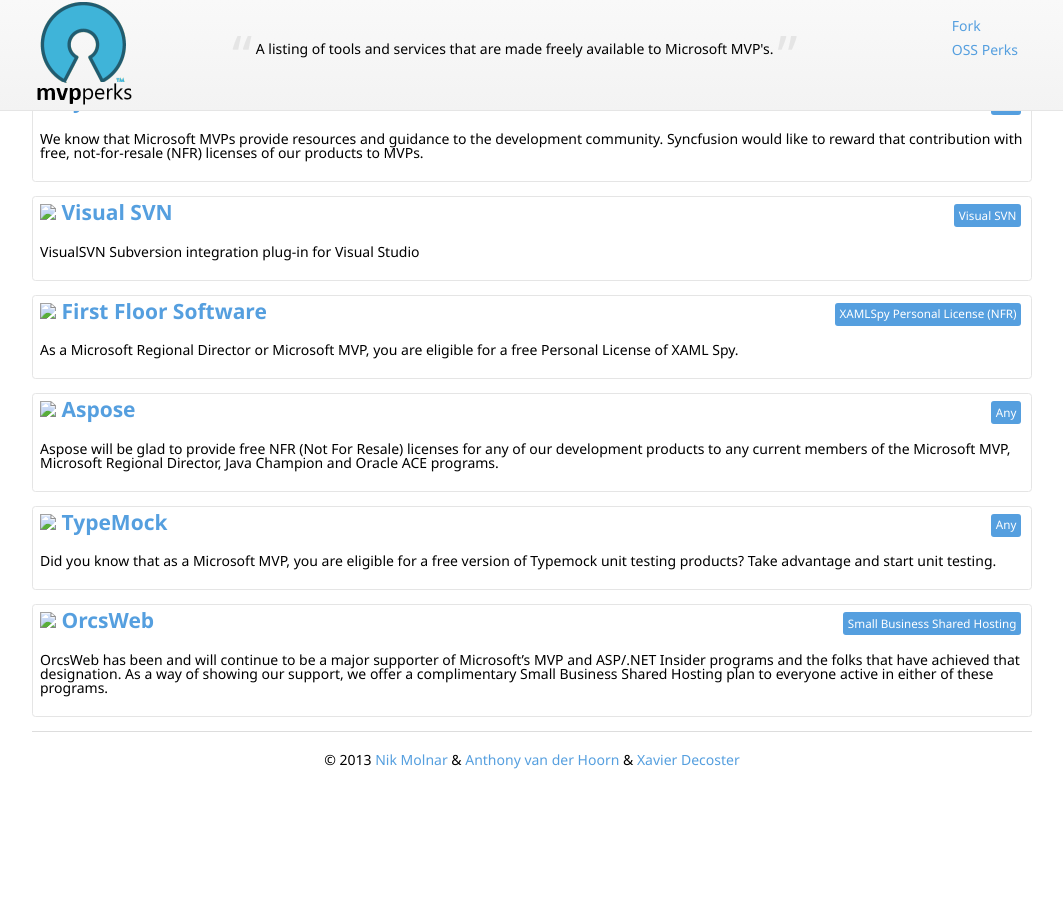
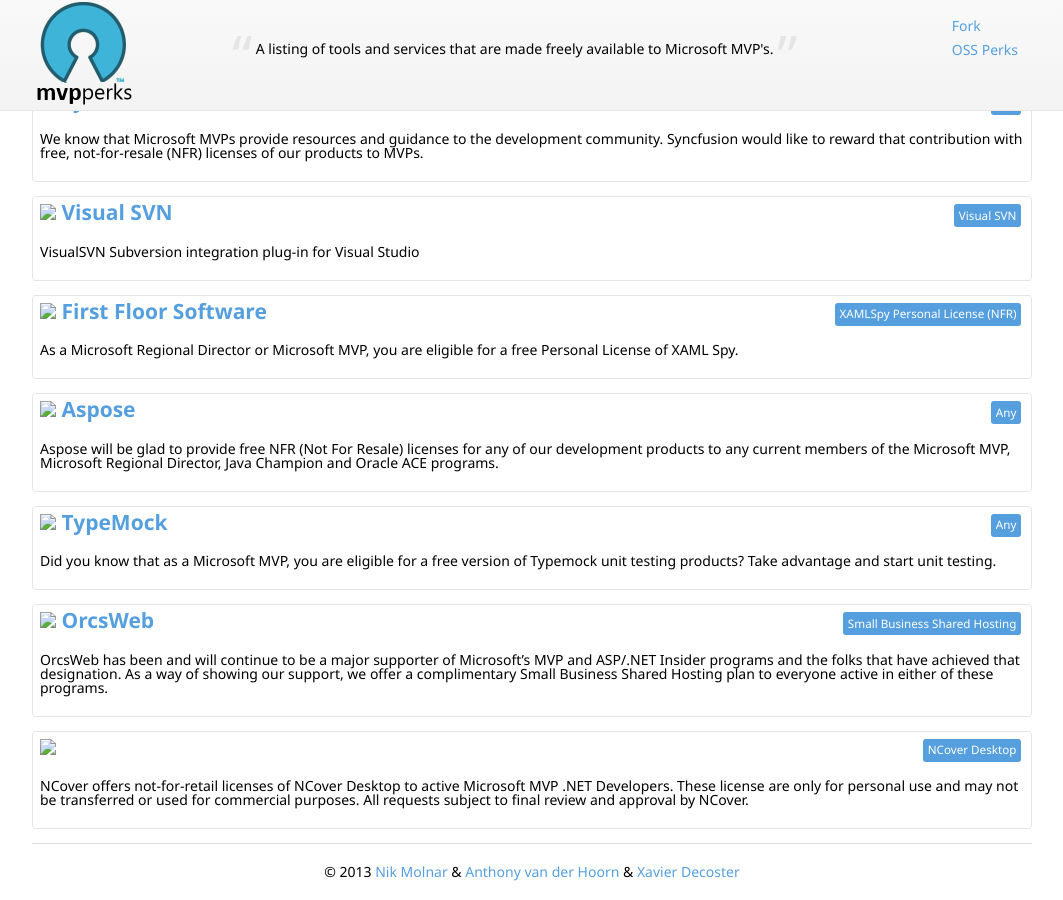
Before and after one commit to nikmd23/ossperks, a Jekyll site: the page built from index.html, in a window 1280 px wide and 900 px high, scrolled down 997 px. Shown: the whole window, without its empty margins (108-1171 px from the left). Built offline with Jekyll 4.4.1, drawn with Linux system fonts in a browser that asks for light colours; nearby versions of some CDN libraries; before the commit the page ends 1785 px from its top, so only the background shows below that.

Commit message:
Added NCover

```diff
--- a/index.html
+++ b/index.html
@@ -60,6 +60,10 @@
   description: "OrcsWeb has been and will continue to be a major supporter of Microsoft’s MVP and ASP/.NET Insider programs and the folks that have achieved that designation.  As a way of showing our support, we offer a complimentary Small Business Shared Hosting plan to everyone active in either of these programs."
   products: ["Small Business Shared Hosting"]
 
+- perks: {company: "NCover", uri: "http://www.ncover.com/nfr-mvp"}
+  description: "NCover offers not-for-retail licenses of NCover Desktop to active Microsoft MVP .NET Developers. These license are only for personal use and may not be transferred or used for commercial purposes. All requests subject to final review and approval by NCover."
+  products: ["NCover Desktop"]
+
 #============================================== Leave everything below this line alone =====================================================================
 layout: default
 ---
```
